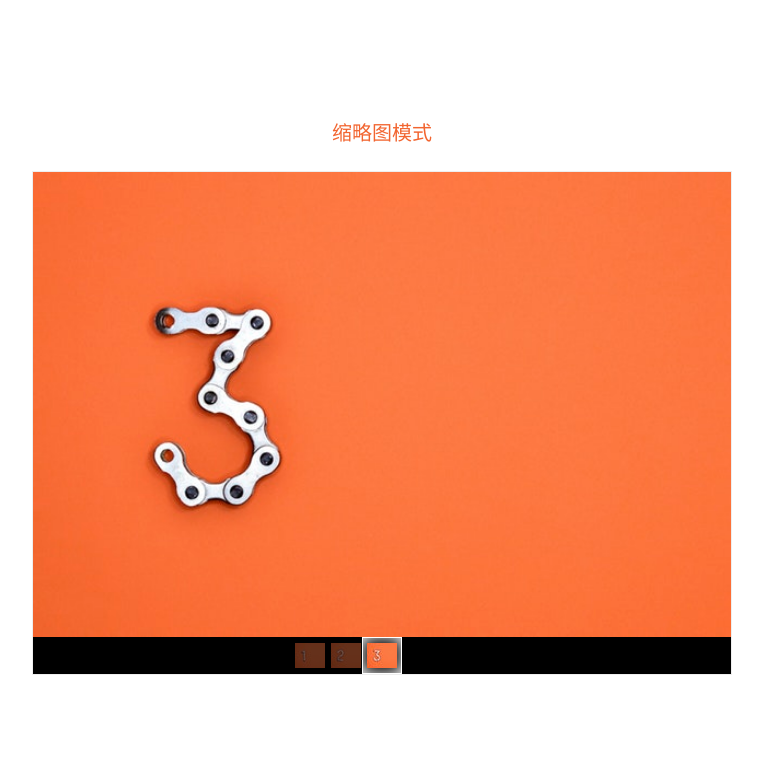
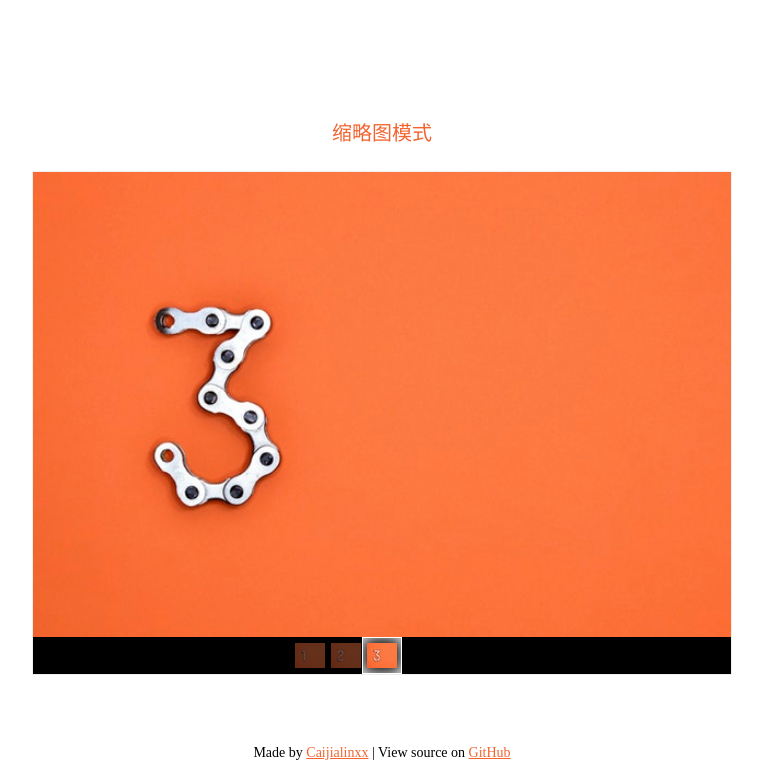
Before and after one commit to Caijialinxx/Slides, a plain HTML site: page index.html in a window 1280 px wide. Shown: the part 643-1424 px from the top of the page, without its empty margins (258-1021 px from the left). Before the commit the page ends 1368 px from the top, so only its background shows below. Drawn offline with nearby package versions, Linux system fonts and the light colour scheme.

Commit message:
add footer

```diff
--- a/index.html
+++ b/index.html
@@ -88,6 +88,9 @@
       </div>
     </section>
   </article>
+  <footer>Made by <a href="//caijialinxx.github.io/resume/" target="_blank">Caijialinxx</a>
+    | View source on <a href="//github.com/Caijialinxx/Slides" target="_blank">GitHub</a>
+  </footer>
   <script src="//code.jquery.com/jquery-3.3.1.min.js"></script>
   <script src="main.js"></script>
 </body>
--- a/style.css
+++ b/style.css
@@ -232,3 +232,14 @@ section#thumb .window .images {
 .controller li.active {
   opacity: 1;
 }
+
+
+footer {
+  max-width: 700px;
+  margin: 20px auto;
+  text-align: center;
+  font-size: 14px;
+}
+footer > a {
+  color: #f26530;
+}
```
